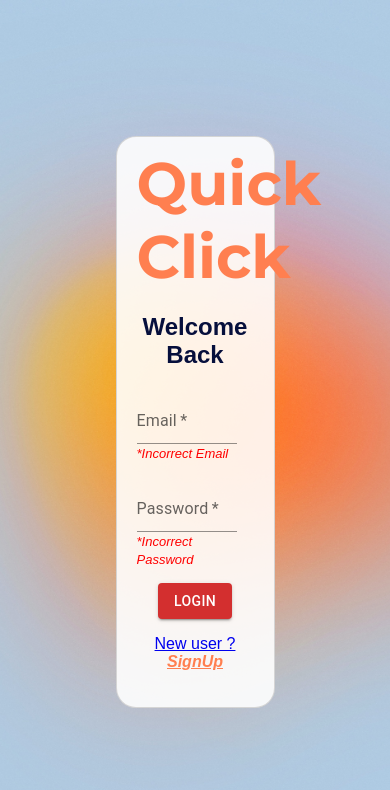
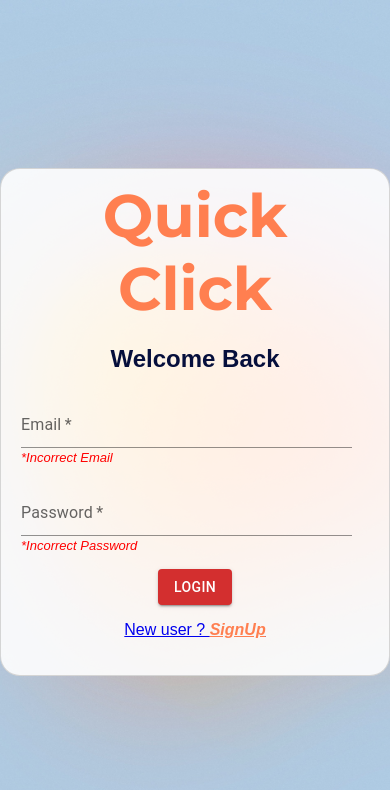
Before and after one commit to Rakibul-Islam-GitHub/quick-click-posting-webapp, a React (Create React App) app: page /login in a window 390 px wide. Shown: the top 790 px of the page. Built offline with nearby package versions, Linux system fonts and the light colour scheme.

Commit message:
login registration style updated

```diff
--- a/src/Login.css
+++ b/src/Login.css
@@ -41,8 +41,7 @@
   }
 
   .login-form {
-    width: 30%;
-    padding: 20px;
+    padding: 30px;
     border: 1px solid #ccccccc9;
     border-radius: 20px;
     background-color: rgba(255, 255, 255, 0.888);
@@ -106,3 +105,20 @@
     color: #ff7f50;
     text-decoration: underline;
   }
+  .logoName a {
+    text-decoration: none;
+    color: #ff7f50;;
+  }
+
+  @media only screen and (max-width: 991px) {
+    .login-form{
+        width: 70%;
+
+    }
+}
+@media only screen and (max-width: 768px) {
+  .login-form{
+        width: 90%;
+
+    }
+}
--- a/src/Register.css
+++ b/src/Register.css
@@ -41,7 +41,6 @@
   }
 
   .login-form {
-    width: 30%;
     padding: 20px;
     border: 1px solid #ccccccc9;
     border-radius: 20px;
@@ -106,3 +105,8 @@
     color: #ff7f50;
     text-decoration: underline;
   }
+
+  .logoName a {
+    text-decoration: none;
+    color: #ff7f50;;
+  }
```
